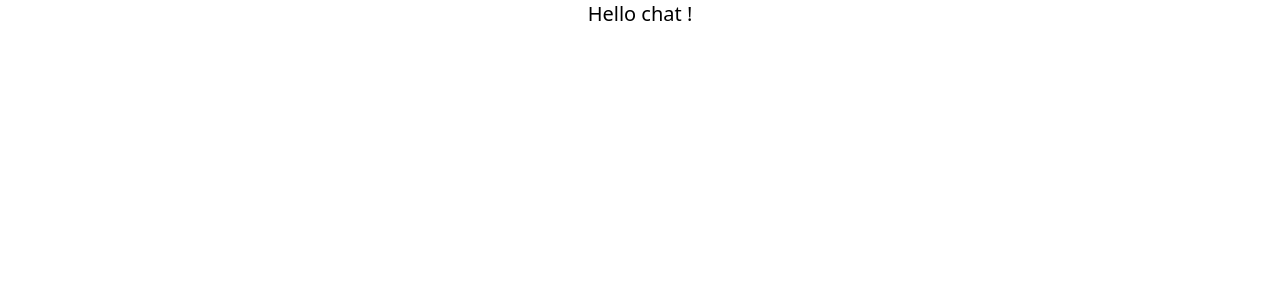
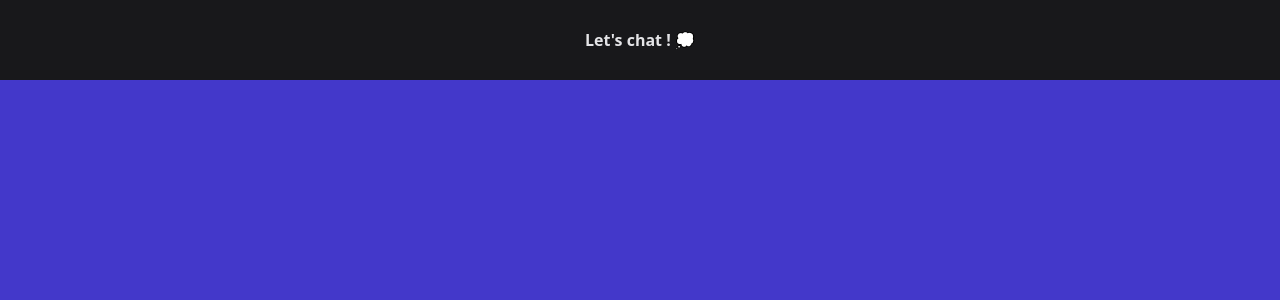
Before and after one commit to d-stoianov/chat-app, a React (Vite) app in the folder client/: page / in a window 1280 px wide. Shown: the top 300 px of the page. Built offline with nearby package versions, Linux system fonts and the light colour scheme.

Commit message:
Create Header.jsx component.
Also add global purple background.

```diff
--- a/client/src/App.jsx
+++ b/client/src/App.jsx
@@ -1,9 +1,9 @@
+import Header from "./components/Header"
+
 const App = () => {
     return (
         <div>
-            <h1 className="text-xl flex justify-center">
-                Hello chat !
-            </h1>
+            <Header />
         </div>
     )
 }
--- /dev/null
+++ b/client/src/components/Header.jsx
@@ -0,0 +1,11 @@
+const Header = () => {
+    return (
+        <header className="bg-zinc-900 w-full h-16 md:h-20 z-100 flex justify-center items-center">
+            <h1 className="text-zinc-200 font-bold">
+                Let's chat ! 💭
+            </h1>
+        </header>
+    )
+}
+
+export default Header
--- a/client/src/styles/globals.css
+++ b/client/src/styles/globals.css
@@ -1,3 +1,7 @@
 @tailwind base;
 @tailwind components;
 @tailwind utilities;
+
+:root {
+    @apply bg-indigo-700
+}
```
